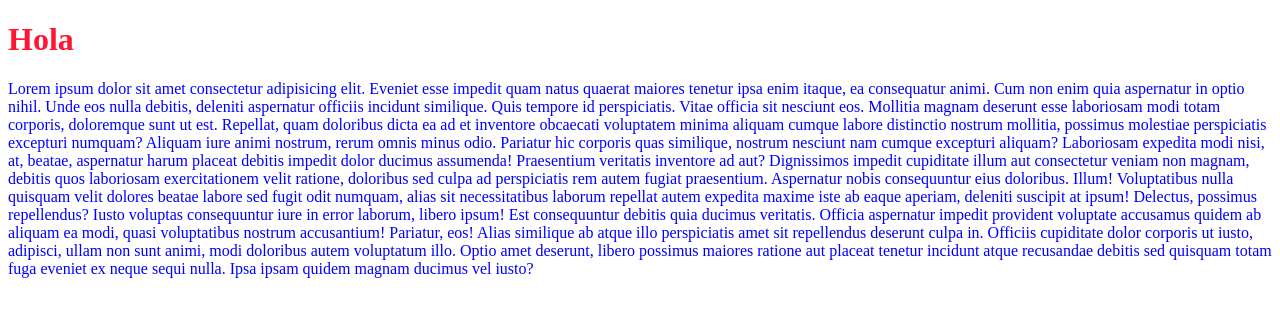
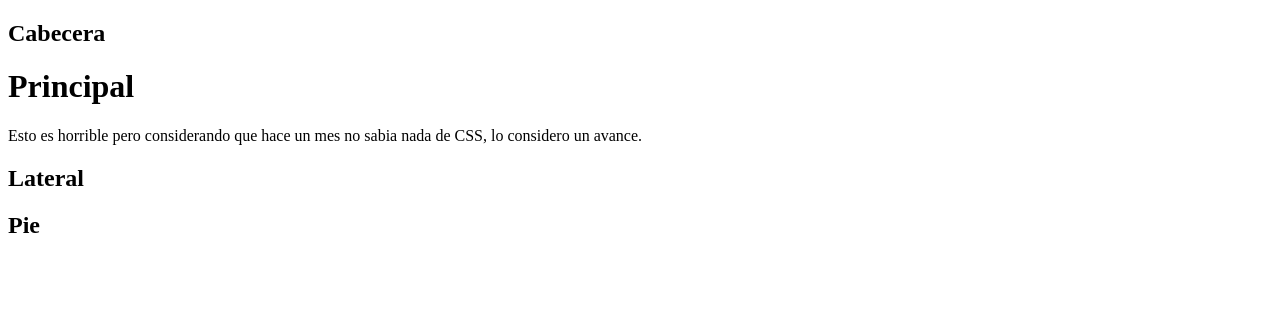
Before and after one commit to Maxmat1/TestPgae, a plain HTML site: page index.html in a window 1280 px wide. Drawn offline with Linux system fonts and the light colour scheme.

Commit message:
Update index.html

```diff
--- a/index.html
+++ b/index.html
@@ -5,15 +5,18 @@
     <title>Test Page Github</title>
 </head>
 <body>
-    <h1 class="Hola">Hola</h1>
-    <p class="Hola1">Lorem ipsum dolor sit amet consectetur adipisicing elit. Eveniet esse impedit quam natus quaerat maiores tenetur ipsa enim itaque, ea consequatur animi. Cum non enim quia aspernatur in optio nihil.
-    Unde eos nulla debitis, deleniti aspernatur officiis incidunt similique. Quis tempore id perspiciatis. Vitae officia sit nesciunt eos. Mollitia magnam deserunt esse laboriosam modi totam corporis, doloremque sunt ut est.
-    Repellat, quam doloribus dicta ea ad et inventore obcaecati voluptatem minima aliquam cumque labore distinctio nostrum mollitia, possimus molestiae perspiciatis excepturi numquam? Aliquam iure animi nostrum, rerum omnis minus odio.
-    Pariatur hic corporis quas similique, nostrum nesciunt nam cumque excepturi aliquam? Laboriosam expedita modi nisi, at, beatae, aspernatur harum placeat debitis impedit dolor ducimus assumenda! Praesentium veritatis inventore ad aut?
-    Dignissimos impedit cupiditate illum aut consectetur veniam non magnam, debitis quos laboriosam exercitationem velit ratione, doloribus sed culpa ad perspiciatis rem autem fugiat praesentium. Aspernatur nobis consequuntur eius doloribus. Illum!
-    Voluptatibus nulla quisquam velit dolores beatae labore sed fugit odit numquam, alias sit necessitatibus laborum repellat autem expedita maxime iste ab eaque aperiam, deleniti suscipit at ipsum! Delectus, possimus repellendus?
-    Iusto voluptas consequuntur iure in error laborum, libero ipsum! Est consequuntur debitis quia ducimus veritatis. Officia aspernatur impedit provident voluptate accusamus quidem ab aliquam ea modi, quasi voluptatibus nostrum accusantium!
-    Pariatur, eos! Alias similique ab atque illo perspiciatis amet sit repellendus deserunt culpa in. Officiis cupiditate dolor corporis ut iusto, adipisci, ullam non sunt animi, modi doloribus autem voluptatum illo.
-    Optio amet deserunt, libero possimus maiores ratione aut placeat tenetur incidunt atque recusandae debitis sed quisquam totam fuga eveniet ex neque sequi nulla. Ipsa ipsam quidem magnam ducimus vel iusto?</p>
+    <header class="Header">
+        <h2 class="Sub">Cabecera</h2>
+    </header>
+    <main class="Main">
+        <h1 class="Title">Principal</h1>
+        <p class="Text">Esto es horrible pero considerando que hace un mes no sabia nada de CSS, lo considero un avance.</p>
+    </main>
+    <aside class="Aside">
+        <h2 class="Sub">Lateral</h2>
+    </aside>
+    <footer class="Footer">
+        <h2 class="Sub">Pie</h2>
+    </footer>
 </body>
 </html>
```
